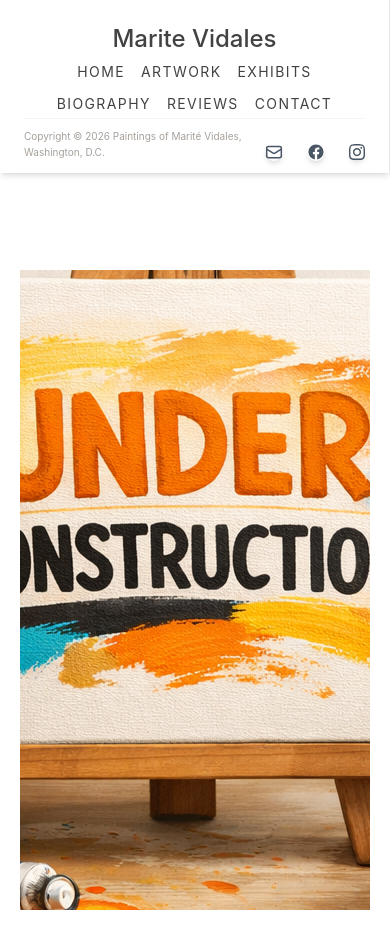
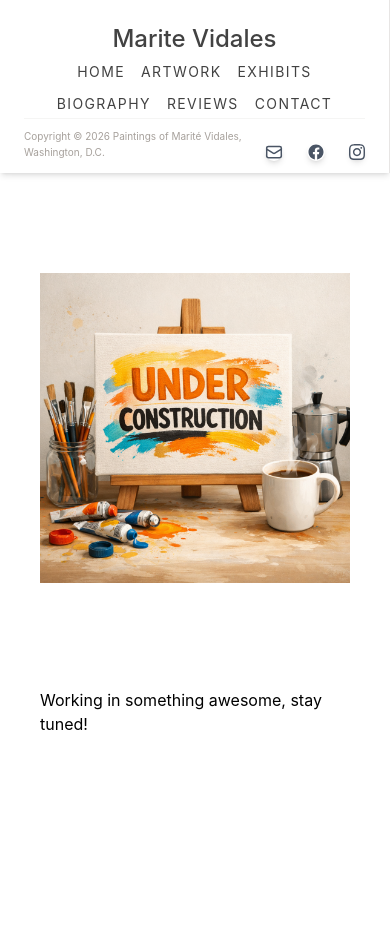
Before and after one commit to perlajarillo/marite-vidales-v2, a React (Vite) app: page /under-construction in a window 390 px wide. Shown: the top 948 px of the page. Built offline with nearby package versions, Linux system fonts and the light colour scheme.

Commit message:
chore: update under construction page

```diff
--- a/src/components/UnderConstruction/UnderConstruction.tsx
+++ b/src/components/UnderConstruction/UnderConstruction.tsx
@@ -2,8 +2,9 @@ import React from "react";
 
 const UnderConstruction: React.FC = () => {
   return (
-    <div className="flex w-full h-screen items-center justify-center">
-      <div className="w-full h-160 overflow-hidden bg-auto md:bg-contain  bg-center bg-no-repeat bg-[url(assets/Under_Construction.png)]"></div>
+    <div className="flex flex-col w-full h-screen items-center p-5 gap-5">
+      <div className="w-full h-120 overflow-hidden bg-contain bg-center bg-no-repeat bg-[url(assets/Under_Construction.png)]"></div>
+      <p>Working in something awesome, stay tuned!</p>
     </div>
   );
 };
```
